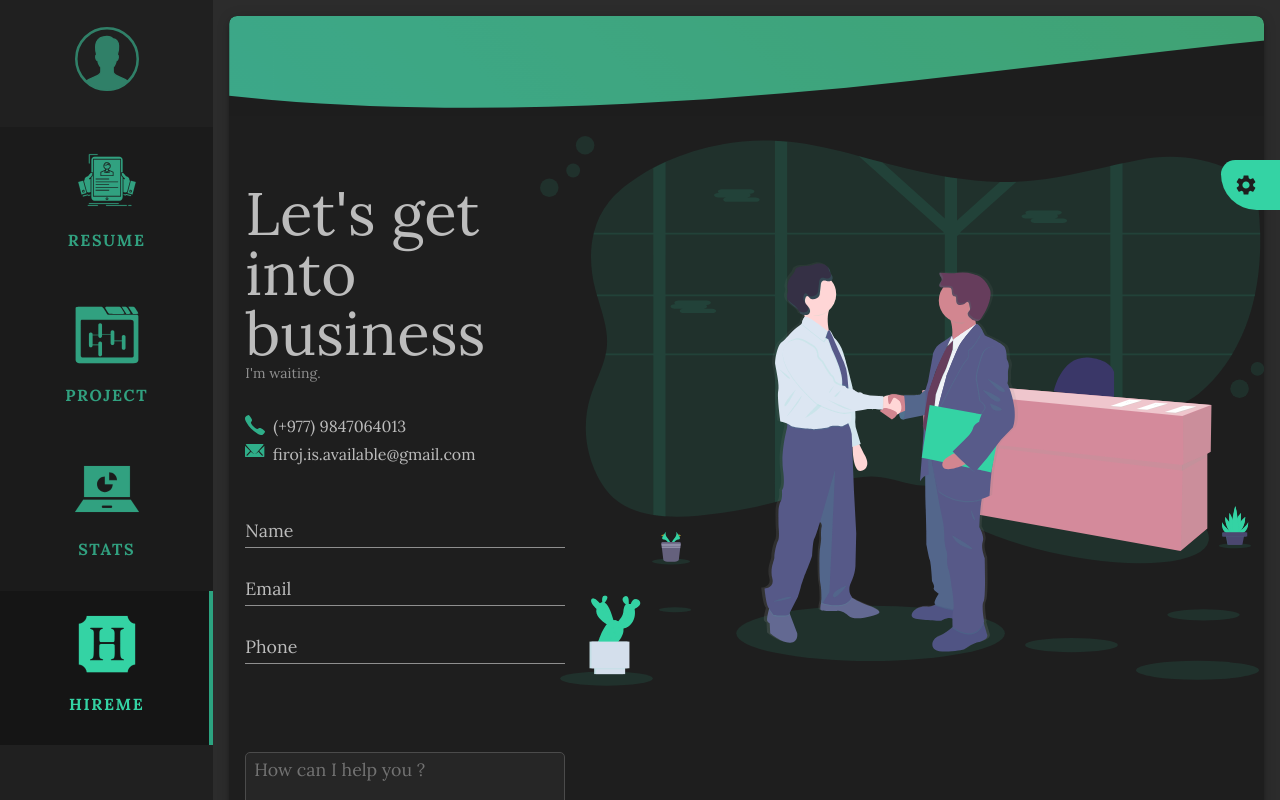
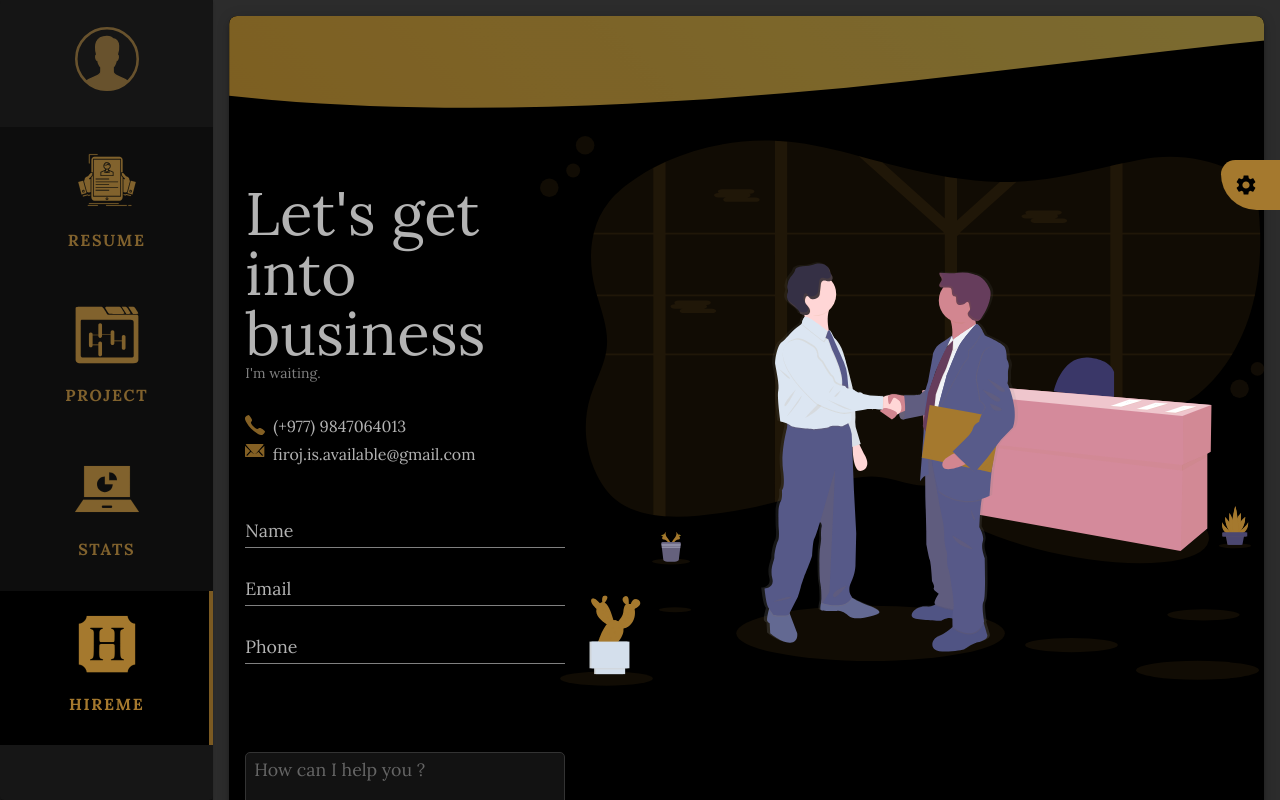
Before and after one commit to fir0j/MyPresenceInInternet, a React (Create React App) app: page /hireme in a window 1280 px wide. Built offline with nearby package versions, Linux system fonts and the light colour scheme.

Commit message:
changed the navebar

```diff
--- a/src/App.js
+++ b/src/App.js
@@ -31,7 +31,7 @@ const GlobalCss = withStyles({
 })(() => null);
 
 function App() {
-  const [myTheme, setMyTheme] = useState(cyanTheme);
+  const [myTheme, setMyTheme] = useState(goldTheme);
   // const [myTheme, setMyTheme] = useLocalStorageState("myTheme", goldTheme);
 
   const setTheme = (themeName) => {
--- a/src/components/Navigation.component.js
+++ b/src/components/Navigation.component.js
@@ -24,7 +24,7 @@ const useStyles = makeStyles((theme) => ({
   },
   tab: {
     width: "100%",
-    // minWidth: "100px",
+    minWidth: "85px",
     // minHeight: "100px",
     maxWidth: "100%",
     maxHeight: "100%",
@@ -389,7 +389,7 @@ export default function Navigation() {
         }}
       >
         <Paper
-          elevation={0}
+          elevation={1}
           style={{
             width: "100%",
             height: matchesSM ? "inherit" : "100vh",
--- a/src/components/SettingPanel.component.js
+++ b/src/components/SettingPanel.component.js
@@ -84,7 +84,7 @@ const useStyles = makeStyles((theme) => ({
 export default function SettingPanel({ setTheme }) {
   const theme = useTheme();
   const classes = useStyles();
-  const [value, setValue] = useState("cyan");
+  const [value, setValue] = useState("gold");
   const [showSetting, setShowSetting] = useState(false);
   const [right, setRight] = useState(0);
 
```
